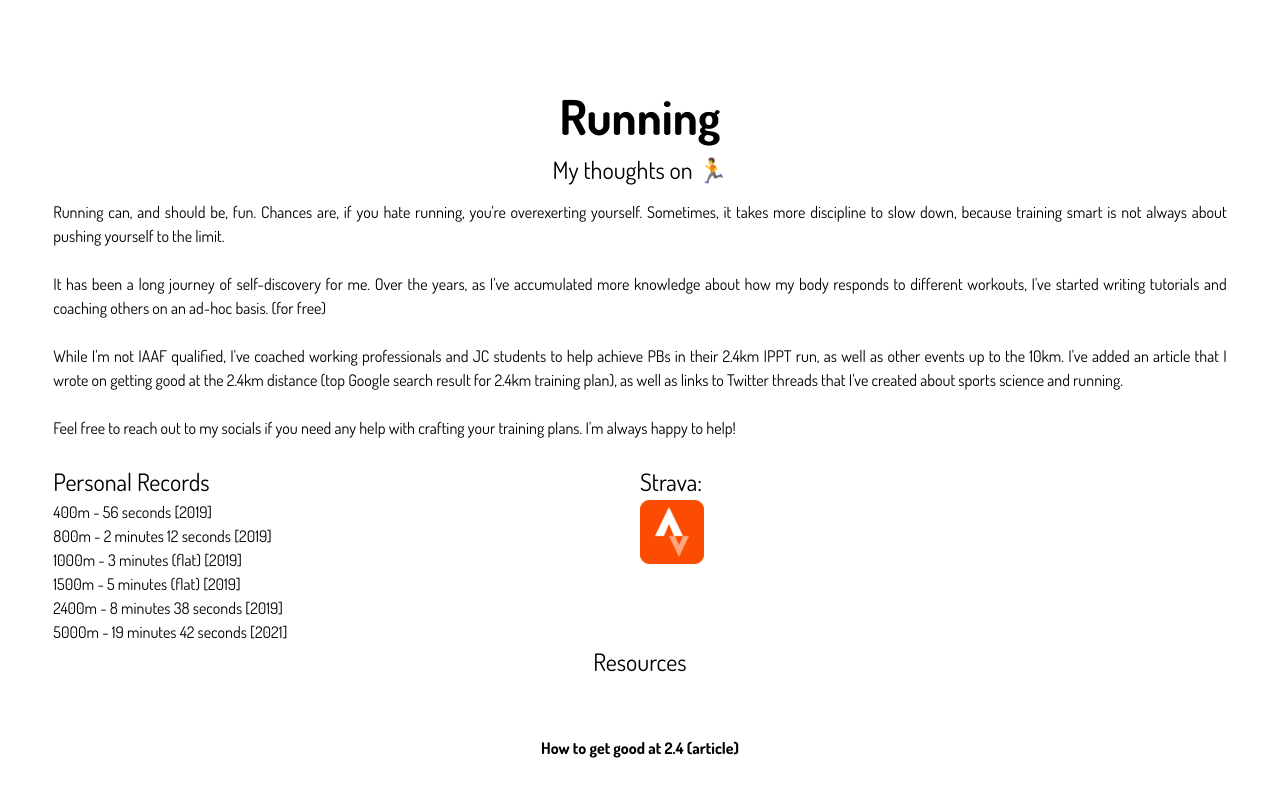
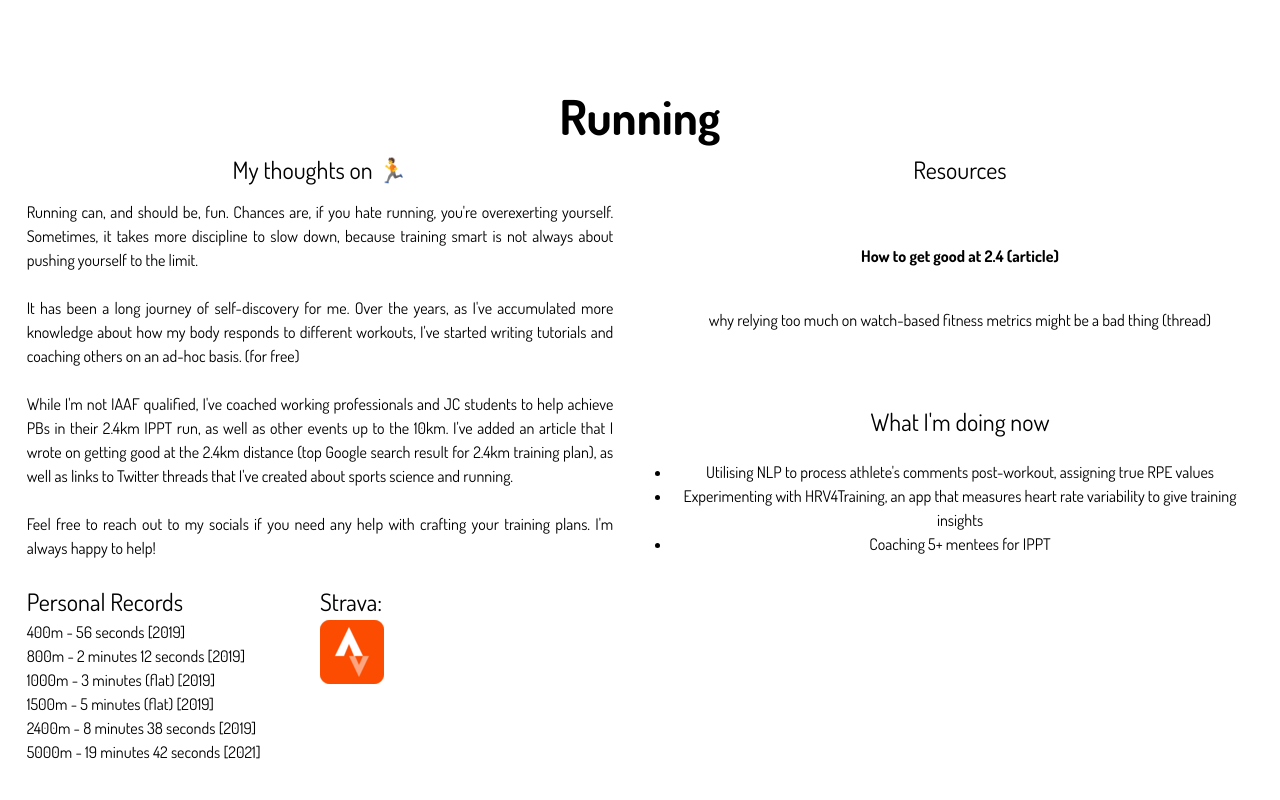
Before and after one commit to danielcwq/personal-website-current-build, a React (Create React App) app: page /running in a window 1280 px wide. Shown: the top 800 px of the page. Built offline with nearby package versions, Linux system fonts and the light colour scheme.

Commit message:
changes for running and index.html

```diff
--- a/public/index.html
+++ b/public/index.html
@@ -7,7 +7,7 @@
     <meta name="theme-color" content="#000000" />
     <meta
       name="description"
-      content="Daniel Ching | Innovator @TKS | Rise Finalist "
+      content="Daniel Ching | Alum @TKS | Rise Finalist | ML @fast.ai"
     />
     <link rel="apple-touch-icon" href="%PUBLIC_URL%/logo192.png" />
     <!--
--- a/src/components/runningRevised.js
+++ b/src/components/runningRevised.js
@@ -6,7 +6,7 @@ export default function RunningRevised() {
         <div class = "font-dosis">
             <Navigation/>
             <h1 class="text-5xl flex justify-center md:pt-20 font-bold">Running</h1>
-            <div class = "md:grid-rows-1 grid-cols-2">
+            <div class = "md:grid grid-rows-1 grid-cols-2">
                 <div>
                     <div className = "">
                                 <div className = "md:max-w-xl mx-auto text-2xl text-center">
```
